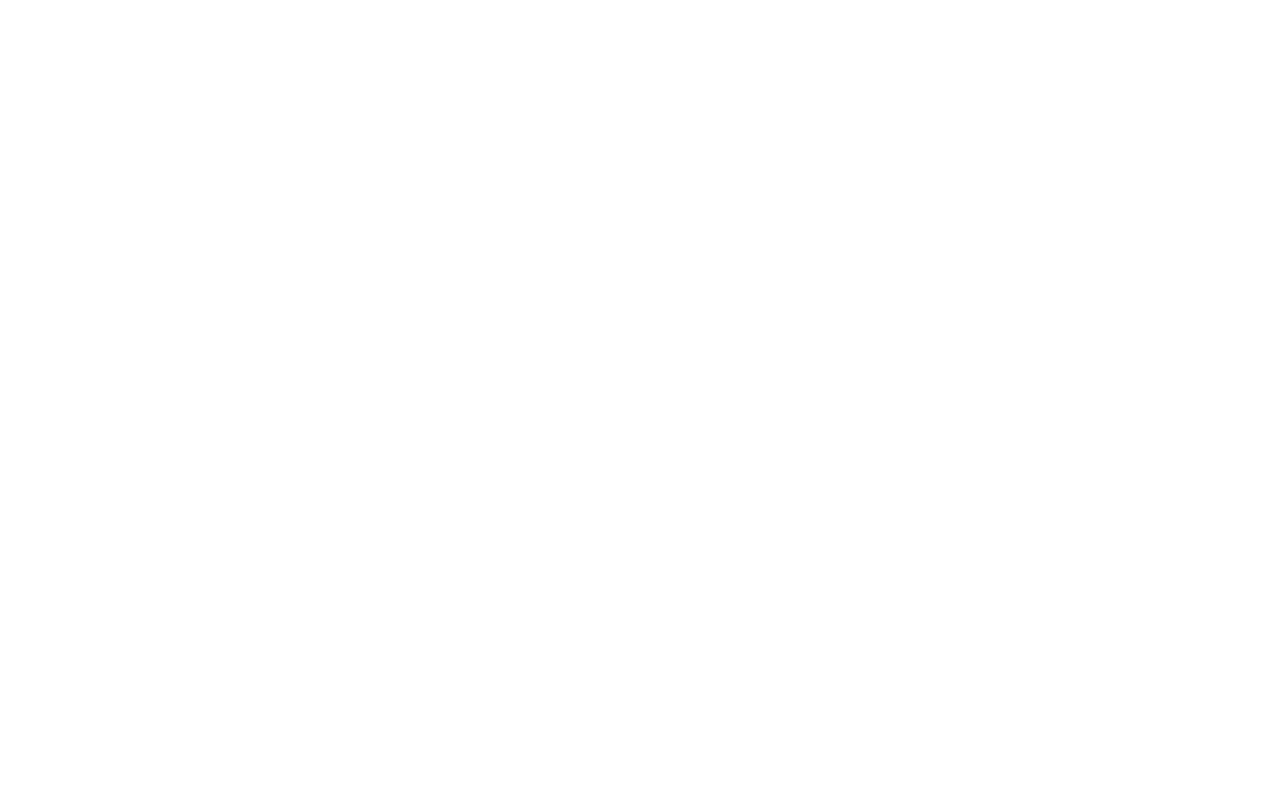
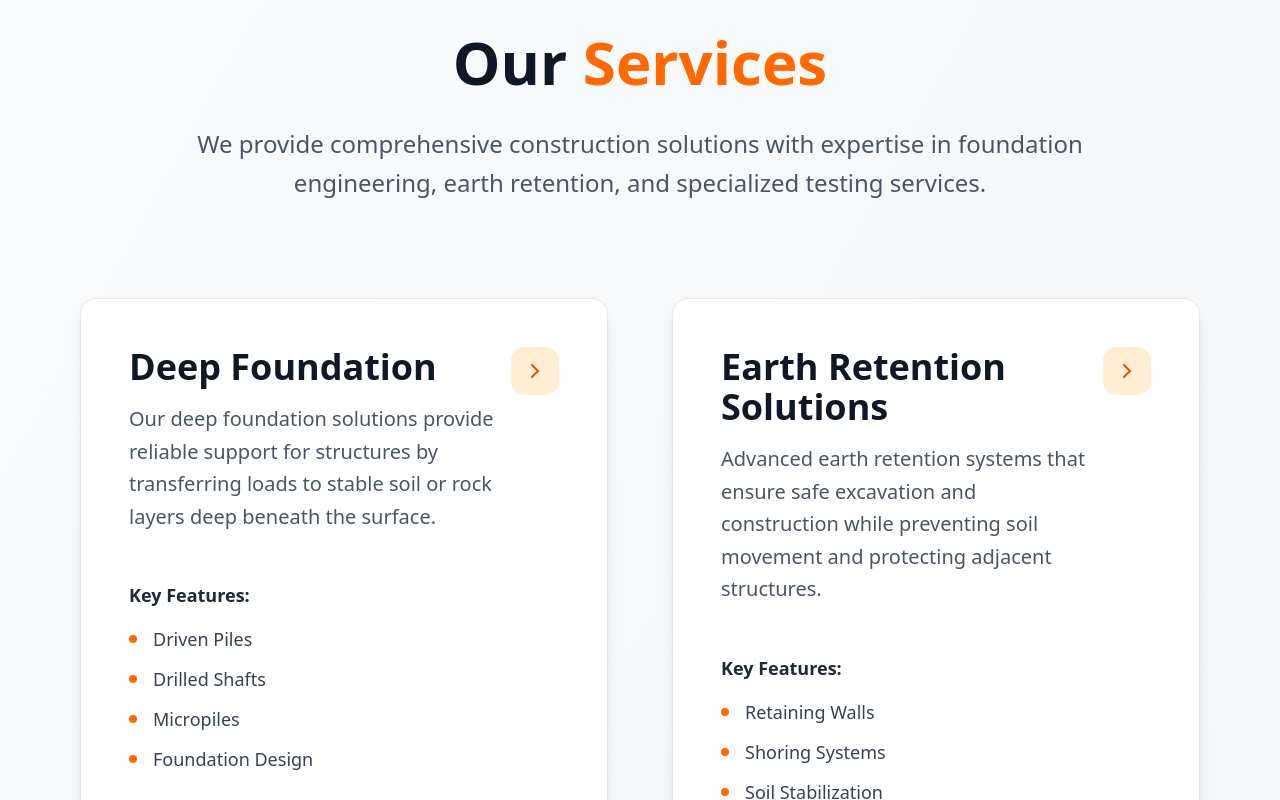
Before and after one commit to dhruvghadiali/patel_machinery_ank, a React (Vite) app: page / in a window 1280 px wide. Shown: the part 880-1680 px from the top of the page. Before the commit the page ends 800 px from the top, so only its background shows below. Built offline with nearby package versions, Linux system fonts and the light colour scheme.

Commit message:
Create services section

```diff
--- /dev/null
+++ b/src/components/screen/services/index.jsx
@@ -0,0 +1,178 @@
+import { useEffect, useState, useRef } from "react";
+import { ChevronRightIcon } from "lucide-react";
+
+const servicesData = [
+  {
+    label: "Deep Foundation",
+    description: "Transfer building loads to deeper, stronger soil layers.",
+    fullDescription: "Our deep foundation solutions provide reliable support for structures by transferring loads to stable soil or rock layers deep beneath the surface.",
+    features: ["Driven Piles", "Drilled Shafts", "Micropiles", "Foundation Design"]
+  },
+  {
+    label: "Earth Retention Solutions",
+    description: "Support excavations and prevent soil movement.",
+    fullDescription: "Advanced earth retention systems that ensure safe excavation and construction while preventing soil movement and protecting adjacent structures.",
+    features: ["Retaining Walls", "Shoring Systems", "Soil Stabilization", "Slope Protection"]
+  },
+  {
+    label: "Pile Testing Solutions",
+    description: "Evaluate the load-bearing capacity of piles.",
+    fullDescription: "Comprehensive pile testing services to verify structural integrity and load-bearing capacity using state-of-the-art testing equipment.",
+    features: ["Static Load Testing", "Dynamic Testing", "Integrity Testing", "Quality Assurance"]
+  },
+  {
+    label: "Rentals",
+    description: "Provide equipment and machinery for construction projects.",
+    fullDescription: "Complete equipment rental solutions for construction projects with well-maintained machinery and expert technical support.",
+    features: ["Heavy Machinery", "Specialized Tools", "Technical Support", "Maintenance Services"]
+  }
+];
+
+function ServicesIntroComponent() {
+  const [visibleCards, setVisibleCards] = useState([]);
+  const [hasAnimated, setHasAnimated] = useState(false);
+  const sectionRef = useRef(null);
+  const cardsRef = useRef([]);
+
+  useEffect(() => {
+    const observer = new IntersectionObserver(
+      (entries) => {
+        entries.forEach((entry) => {
+          if (entry.isIntersecting && !hasAnimated) {
+            setHasAnimated(true);
+            // Animate cards with staggered delay
+            servicesData.forEach((_, index) => {
+              setTimeout(() => {
+                setVisibleCards(prev => [...prev, index]);
+              }, index * 200);
+            });
+          }
+        });
+      },
+      {
+        threshold: 0.2,
+        rootMargin: '0px 0px -50px 0px'
+      }
+    );
+
+    if (sectionRef.current) {
+      observer.observe(sectionRef.current);
+    }
+
+    return () => {
+      if (sectionRef.current) {
+        observer.unobserve(sectionRef.current);
+      }
+    };
+  }, [hasAnimated]);
+
+  return (
+    <section
+      ref={sectionRef}
+      className="py-16 sm:py-20 md:py-24 lg:py-28 bg-gradient-to-br from-gray-50 to-gray-100 dark:from-gray-900 dark:to-gray-800"
+    >
+      <div className="max-w-7xl mx-auto px-6 sm:px-8 md:px-12 lg:px-16 xl:px-20">
+        {/* Header Section */}
+        <div className="text-center mb-16 sm:mb-20 md:mb-24">
+          <div className={`transition-all duration-1000 ease-out ${
+            hasAnimated
+              ? 'opacity-100 translate-y-0'
+              : 'opacity-0 translate-y-8'
+          }`}>
+            <h2 className="text-3xl sm:text-4xl md:text-5xl lg:text-6xl font-bold text-gray-900 dark:text-white mb-6 sm:mb-8">
+              Our <span className="text-orange-500">Services</span>
+            </h2>
+            <p className="text-lg sm:text-xl md:text-2xl text-gray-600 dark:text-gray-300 max-w-4xl mx-auto leading-relaxed">
+              We provide comprehensive construction solutions with expertise in foundation engineering,
+              earth retention, and specialized testing services.
+            </p>
+          </div>
+        </div>
+
+        {/* Services Grid */}
+        <div className="grid grid-cols-1 md:grid-cols-2 gap-8 sm:gap-10 md:gap-12 lg:gap-16">
+          {servicesData.map((service, index) => (
+            <div
+              key={index}
+              ref={el => cardsRef.current[index] = el}
+              className={`group transition-all duration-700 ease-out transform ${
+                visibleCards.includes(index)
+                  ? 'opacity-100 translate-y-0 scale-100'
+                  : 'opacity-0 translate-y-12 scale-95'
+              }`}
+              style={{ transitionDelay: `${index * 100}ms` }}
+            >
+              <div className="bg-white dark:bg-gray-800 rounded-2xl shadow-lg hover:shadow-2xl transition-all duration-500 p-8 sm:p-10 md:p-12 h-full border border-gray-200 dark:border-gray-700 group-hover:border-orange-300 dark:group-hover:border-orange-600">
+                {/* Service Header */}
+                <div className="flex items-start justify-between mb-6">
+                  <div className="flex-1">
+                    <h3 className="text-2xl sm:text-3xl md:text-4xl font-bold text-gray-900 dark:text-white mb-4 group-hover:text-orange-500 transition-colors duration-300">
+                      {service.label}
+                    </h3>
+                    <p className="text-lg sm:text-xl text-gray-600 dark:text-gray-300 leading-relaxed mb-6">
+                      {service.fullDescription}
+                    </p>
+                  </div>
+                  <div className="ml-4 p-3 bg-orange-100 dark:bg-orange-900/30 rounded-xl group-hover:bg-orange-200 dark:group-hover:bg-orange-800/50 transition-all duration-300">
+                    <ChevronRightIcon className="w-6 h-6 text-orange-600 dark:text-orange-400 group-hover:translate-x-1 transition-transform duration-300" />
+                  </div>
+                </div>
+
+                {/* Features List */}
+                <div className="space-y-3">
+                  <h4 className="text-lg font-semibold text-gray-800 dark:text-gray-200 mb-4">
+                    Key Features:
+                  </h4>
+                  {service.features.map((feature, featureIndex) => (
+                    <div
+                      key={featureIndex}
+                      className={`flex items-center transition-all duration-500 ${
+                        visibleCards.includes(index)
+                          ? 'opacity-100 translate-x-0'
+                          : 'opacity-0 -translate-x-4'
+                      }`}
+                      style={{ transitionDelay: `${(index * 200) + (featureIndex * 100)}ms` }}
+                    >
+                      <div className="w-2 h-2 bg-orange-500 rounded-full mr-4 flex-shrink-0"></div>
+                      <span className="text-gray-700 dark:text-gray-300 text-base sm:text-lg">
+                        {feature}
+                      </span>
+                    </div>
+                  ))}
+                </div>
+
+                {/* CTA Button */}
+                <div className="mt-8 pt-6 border-t border-gray-200 dark:border-gray-600">
+                  <button className="w-full bg-orange-500 hover:bg-orange-600 text-white font-semibold py-3 px-6 rounded-xl transition-all duration-300 transform hover:scale-105 hover:shadow-lg">
+                    Learn More
+                  </button>
+                </div>
+              </div>
+            </div>
+          ))}
+        </div>
+
+        {/* Bottom CTA Section */}
+        <div className={`text-center mt-16 sm:mt-20 md:mt-24 transition-all duration-1000 ease-out ${
+          hasAnimated
+            ? 'opacity-100 translate-y-0'
+            : 'opacity-0 translate-y-8'
+        }`}>
+          <div className="bg-gradient-to-r from-orange-500 to-orange-600 rounded-2xl p-8 sm:p-10 md:p-12 text-white">
+            <h3 className="text-2xl sm:text-3xl md:text-4xl font-bold mb-4 sm:mb-6">
+              Ready to Start Your Project?
+            </h3>
+            <p className="text-lg sm:text-xl mb-6 sm:mb-8 opacity-90 max-w-3xl mx-auto">
+              Contact our expert team today to discuss your construction needs and get a customized solution.
+            </p>
+            <button className="bg-white text-orange-600 hover:bg-gray-100 font-bold py-4 px-8 sm:px-12 rounded-xl transition-all duration-300 transform hover:scale-105 hover:shadow-xl text-lg">
+              Get Started Today
+            </button>
+          </div>
+        </div>
+      </div>
+    </section>
+  );
+}
+
+export default ServicesIntroComponent;
--- a/src/pages/HomePage.jsx
+++ b/src/pages/HomePage.jsx
@@ -1,6 +1,7 @@
 import { useEffect, useState } from "react";
 import NavigationMenuComponent from "@Components/navigationMenu";
 import HomeScreenComponent from "@ScreenComponents/home";
+import ServicesIntroComponent from "@ScreenComponents/services";
 
 export default function HomePage() {
   const [isPageLoaded, setIsPageLoaded] = useState(false);
@@ -37,6 +38,15 @@
       }`}>
         <HomeScreenComponent />
       </div>
+
+      {/* Services section */}
+      <div className={`relative -z-10 transition-all duration-1000 delay-600 ease-out  ${
+        isPageLoaded
+          ? 'opacity-100 translate-y-0'
+          : 'opacity-0 translate-y-12'
+      }`}>
+        <ServicesIntroComponent />
+      </div>
     </div>
   );
 }
```
